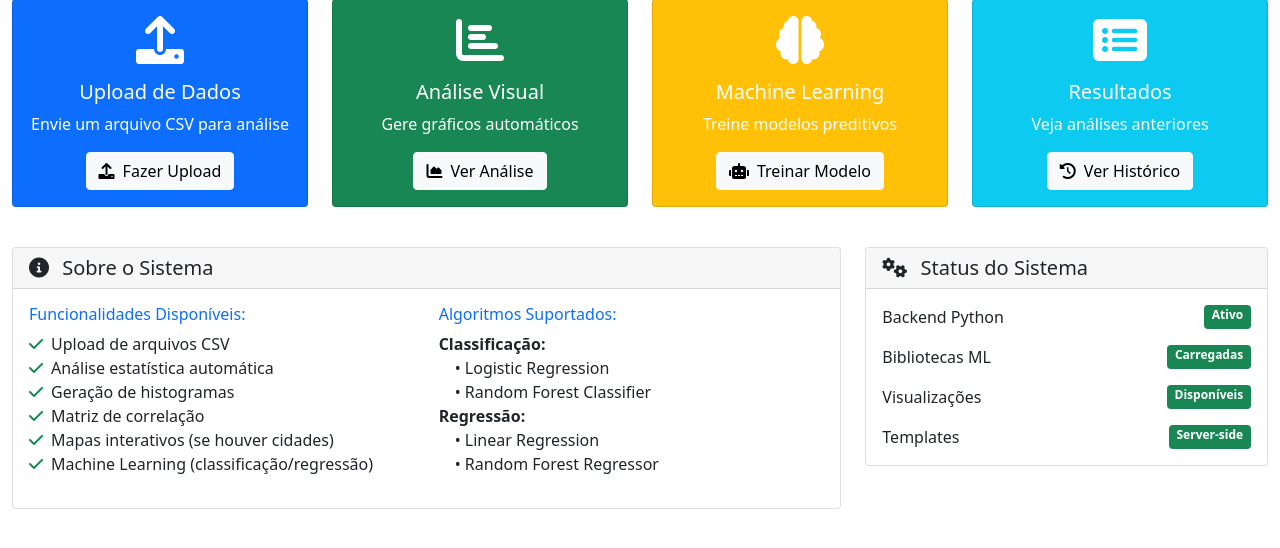
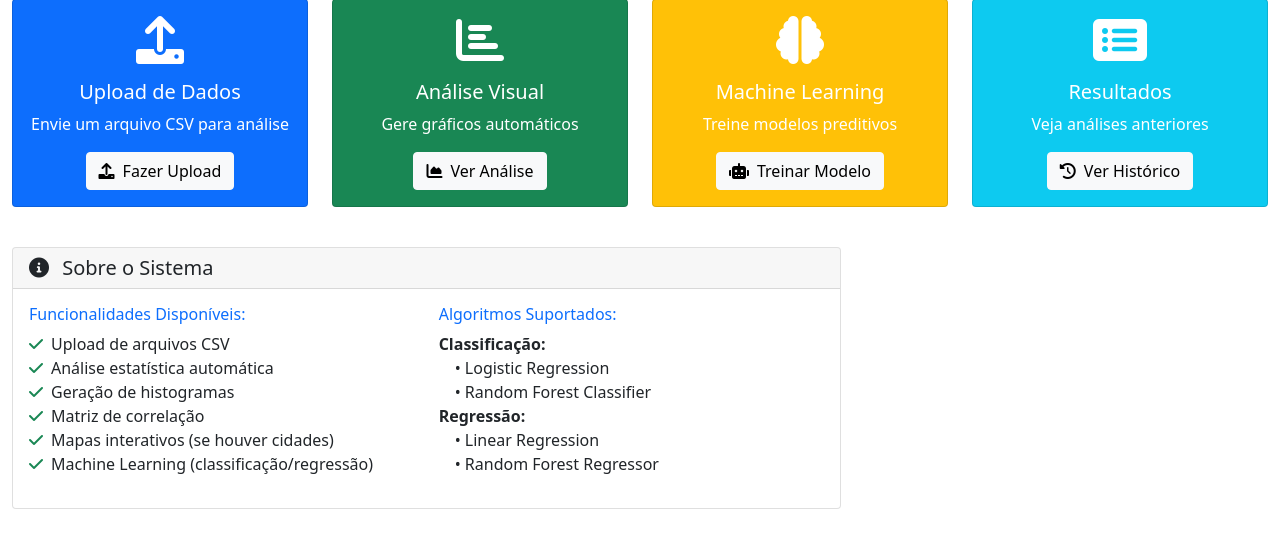
Before and after one commit to JorgeWillianPaez/TrabalhoFinalPython, a Flask app: page /dashboard in a window 1280 px wide. Shown: the part 169-717 px from the top of the page. Run offline with Flask 3, Linux system fonts and the light colour scheme.

```diff
--- a/app.py
+++ b/app.py
@@ -16,7 +16,7 @@ import pandas as pd
 
 app = Flask(__name__)
 app.config.from_object(Config)
-app.config['SECRET_KEY'] = os.getenv('SECRET_KEY', 'dev-secret-key-change-in-production')
+app.config['SECRET_KEY'] = os.getenv('SECRET_KEY', 'secret-key')
 CORS(app)
 
 @app.route("/")
@@ -140,25 +140,6 @@ def upload_file():
     except Exception as e:
         flash(f"Erro ao enviar arquivo: {str(e)}")
         return redirect(url_for('upload_file'))
-
-
-@app.route("/analyze", methods=["GET"])
-def analyze():
-    global last_uploaded_file
-    if not last_uploaded_file or not os.path.exists(last_uploaded_file):
-        return jsonify({"error": "Nenhum arquivo CSV disponível para análise"}), 400
-
-    df = load_csv(last_uploaded_file)
-    stats = get_basic_stats(df)
-    plots = generate_visualizations(df, os.path.join("static", "plots"))
-
-    return jsonify({
-        "status": "ok",
-        "arquivo_analisado": os.path.basename(last_uploaded_file),
-        "estatisticas": stats,
-        "graficos_gerados": list(plots.values())
-    })
-
 
 @app.route("/download/<path:filename>")
 def download_plot(filename):
--- a/config.py
+++ b/config.py
@@ -10,6 +10,6 @@ UPLOAD_FOLDER = os.path.join(BASE_DIR, "uploads")
 os.makedirs(UPLOAD_FOLDER, exist_ok=True)
 
 class Config:
-    SECRET_KEY = os.getenv("SECRET_KEY", "dev-secret-key-change-in-production")
+    SECRET_KEY = os.getenv("SECRET_KEY", "secret-key")
     UPLOAD_FOLDER = UPLOAD_FOLDER
     MAX_CONTENT_LENGTH = 50 * 1024 * 1024  # 50MB
--- a/templates/dashboard.html
+++ b/templates/dashboard.html
@@ -11,7 +11,6 @@
     </div>
   </div>
 
-  <!-- Quick Actions -->
   <div class="row mb-4">
     <div class="col-md-3 mb-3">
       <div class="card bg-primary text-white h-100">
@@ -66,7 +65,6 @@
     </div>
   </div>
 
-  <!-- System Information -->
   <div class="row mb-4">
     <div class="col-lg-8">
       <div class="card">
@@ -122,45 +120,6 @@
         </div>
       </div>
     </div>
-
-    <div class="col-lg-4">
-      <div class="card">
-        <div class="card-header">
-          <h5 class="mb-0">
-            <i class="fas fa-cogs me-2"></i>
-            Status do Sistema
-          </h5>
-        </div>
-        <div class="card-body">
-          <div class="mb-3">
-            <div class="d-flex justify-content-between">
-              <span>Backend Python</span>
-              <span class="badge bg-success">Ativo</span>
-            </div>
-          </div>
-          <div class="mb-3">
-            <div class="d-flex justify-content-between">
-              <span>Bibliotecas ML</span>
-              <span class="badge bg-success">Carregadas</span>
-            </div>
-          </div>
-          <div class="mb-3">
-            <div class="d-flex justify-content-between">
-              <span>Visualizações</span>
-              <span class="badge bg-success">Disponíveis</span>
-            </div>
-          </div>
-          <div class="mb-0">
-            <div class="d-flex justify-content-between">
-              <span>Templates</span>
-              <span class="badge bg-success">Server-side</span>
-            </div>
-          </div>
-        </div>
-      </div>
-    </div>
   </div>
 </div>
-{% endblock %} {% block scripts %}
-<!-- Dashboard não precisa de JavaScript - interface estática -->
-{% endblock %}
+{% endblock %} {% block scripts %} {% endblock %}
```
Also changed, not shown: templates/analysis.html (+1 -47 lines), README.md.
